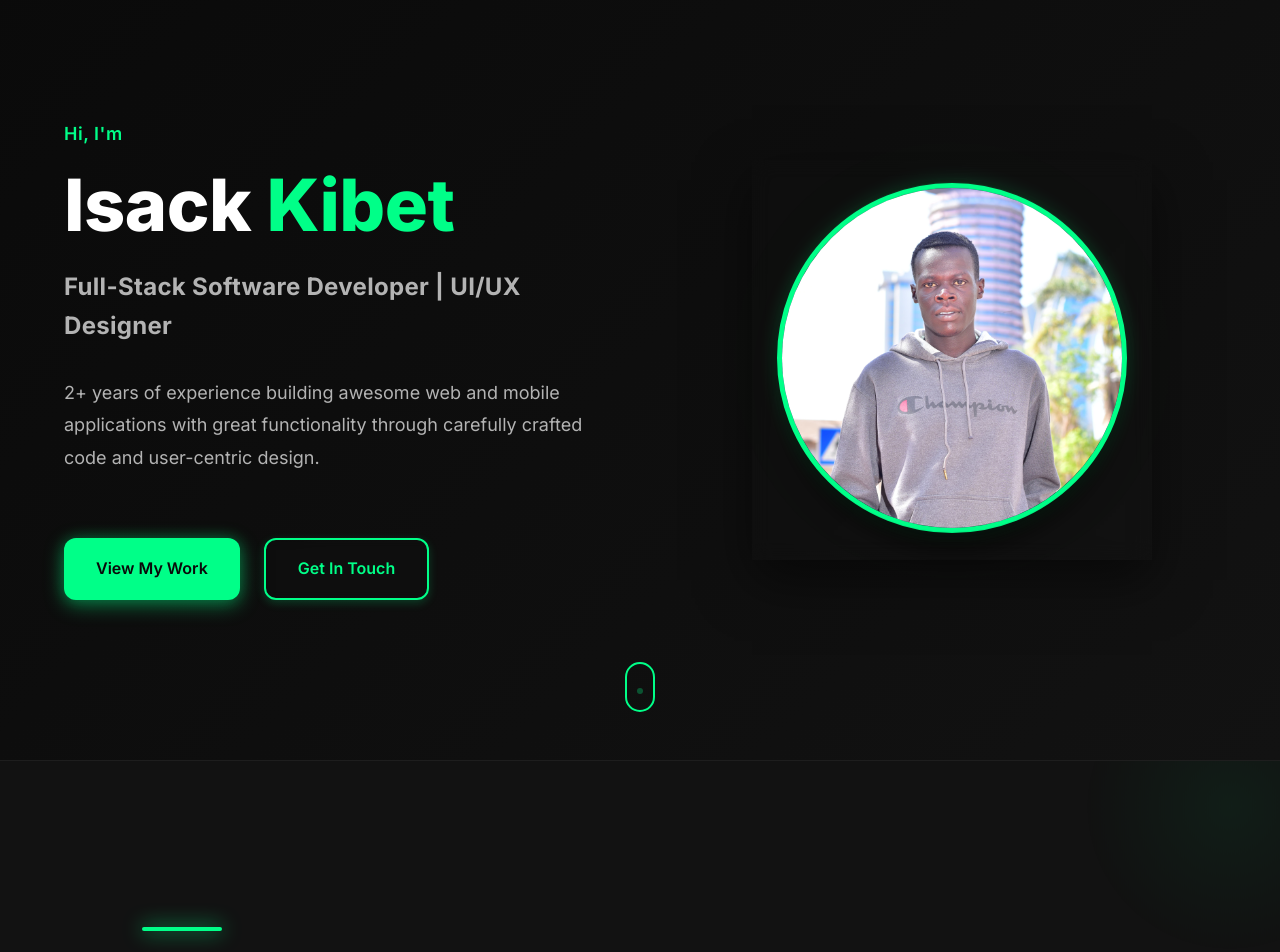
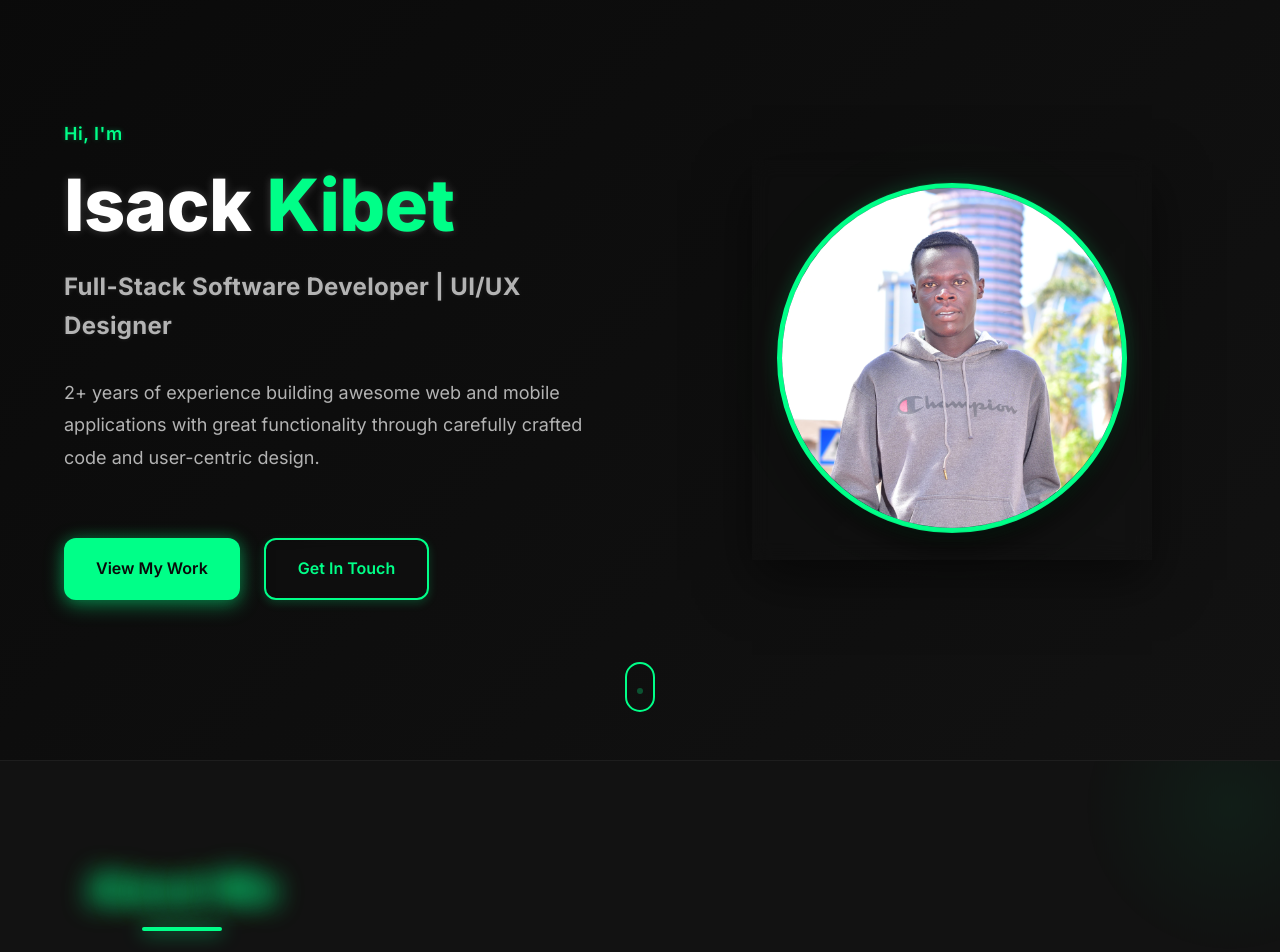
Before and after one commit to isackkibet/isack-profile, a React (Vite) app in the folder portfolio-frontend/: page / in a window 1280 px wide. Shown: the part 120-1072 px from the top of the page. Built offline with nearby package versions, Linux system fonts and the light colour scheme; no server answers.

Commit message:
Restore glowing colors to titles as requested

```diff
--- a/portfolio-frontend/src/components/sections/About.css
+++ b/portfolio-frontend/src/components/sections/About.css
@@ -43,6 +43,8 @@
   position: relative;
   color: var(--color-text-primary);
   letter-spacing: -0.5px;
+  text-shadow: 0 0 15px rgba(0, 255, 136, 0.4);
+  animation: titleGlow 2s ease-in-out infinite alternate;
   -webkit-font-smoothing: antialiased;
   -moz-osx-font-smoothing: grayscale;
   text-rendering: optimizeLegibility;
@@ -92,6 +94,7 @@
   color: var(--color-accent);
   margin-bottom: var(--spacing-md);
   font-weight: 700;
+  text-shadow: 0 0 5px rgba(0, 255, 136, 0.3);
   -webkit-font-smoothing: antialiased;
   -moz-osx-font-smoothing: grayscale;
   text-rendering: optimizeLegibility;
--- a/portfolio-frontend/src/components/sections/Contact.css
+++ b/portfolio-frontend/src/components/sections/Contact.css
@@ -39,6 +39,8 @@
   position: relative;
   color: var(--color-text-primary);
   letter-spacing: -0.5px;
+  text-shadow: 0 0 15px rgba(0, 255, 136, 0.4);
+  animation: titleGlow 2s ease-in-out infinite alternate;
   -webkit-font-smoothing: antialiased;
   -moz-osx-font-smoothing: grayscale;
   text-rendering: optimizeLegibility;
@@ -80,6 +82,7 @@
   text-rendering: optimizeLegibility;
   letter-spacing: -0.3px;
   font-weight: 700;
+  text-shadow: 0 0 5px rgba(0, 255, 136, 0.3);
   position: relative;
   display: inline-block;
 }
@@ -186,6 +189,7 @@
   text-rendering: optimizeLegibility;
   font-feature-settings: "kern" 1;
   font-weight: 600;
+  text-shadow: 0 0 3px rgba(255, 255, 255, 0.1);
 }
 
 .social-icons {
--- a/portfolio-frontend/src/components/sections/FeaturedProjects.css
+++ b/portfolio-frontend/src/components/sections/FeaturedProjects.css
@@ -71,6 +71,8 @@
   position: relative;
   color: var(--color-text-primary);
   letter-spacing: -0.5px;
+  text-shadow: 0 0 15px rgba(0, 255, 136, 0.4);
+  animation: titleGlow 2s ease-in-out infinite alternate;
   -webkit-font-smoothing: antialiased;
   -moz-osx-font-smoothing: grayscale;
   text-rendering: optimizeLegibility;
--- a/portfolio-frontend/src/components/sections/Hero.css
+++ b/portfolio-frontend/src/components/sections/Hero.css
@@ -28,6 +28,7 @@
   margin-bottom: var(--spacing-sm);
   font-weight: 600;
   letter-spacing: 0.5px;
+  text-shadow: 0 0 5px rgba(0, 255, 136, 0.3);
   -webkit-font-smoothing: antialiased;
   -moz-osx-font-smoothing: grayscale;
 }
@@ -37,6 +38,7 @@
   font-weight: 800;
   margin-bottom: var(--spacing-md);
   line-height: 1.1;
+  text-shadow: 0 0 10px rgba(255, 255, 255, 0.2);
   -webkit-font-smoothing: antialiased;
   -moz-osx-font-smoothing: grayscale;
   letter-spacing: -0.5px;
@@ -47,6 +49,7 @@
   color: var(--color-text-secondary);
   font-weight: 700;
   margin-bottom: var(--spacing-lg);
+  text-shadow: 0 0 5px rgba(255, 255, 255, 0.1);
   -webkit-font-smoothing: antialiased;
   -moz-osx-font-smoothing: grayscale;
   letter-spacing: 0.3px;
--- a/portfolio-frontend/src/components/sections/Skills.css
+++ b/portfolio-frontend/src/components/sections/Skills.css
@@ -14,6 +14,7 @@
   margin-bottom: var(--spacing-3xl);
   font-weight: 800;
   position: relative;
+  text-shadow: 0 0 10px rgba(255, 255, 255, 0.2);
   -webkit-font-smoothing: antialiased;
   -moz-osx-font-smoothing: grayscale;
   letter-spacing: -0.5px;
@@ -46,6 +47,7 @@
   color: var(--color-accent);
   margin-bottom: var(--spacing-lg);
   font-weight: 700;
+  text-shadow: 0 0 5px rgba(0, 255, 136, 0.3);
   -webkit-font-smoothing: antialiased;
   -moz-osx-font-smoothing: grayscale;
   letter-spacing: -0.3px;
--- a/portfolio-frontend/src/pages/Projects.css
+++ b/portfolio-frontend/src/pages/Projects.css
@@ -88,6 +88,8 @@
   font-size: var(--font-size-5xl);
   font-weight: 800;
   margin-bottom: var(--spacing-md);
+  text-shadow: 0 0 15px rgba(0, 255, 136, 0.4);
+  animation: titleGlow 2s ease-in-out infinite alternate;
   position: relative;
   z-index: 1;
   -webkit-font-smoothing: antialiased;
@@ -113,6 +115,7 @@
   text-rendering: optimizeLegibility;
   letter-spacing: 0.3px;
   font-feature-settings: "kern" 1;
+  text-shadow: 0 0 5px rgba(255, 255, 255, 0.1);
   max-width: 600px;
   margin: 0 auto var(--spacing-lg);
   line-height: 1.6;
```
Also changed, not shown: 1 other file (tests, documents, lock files or other folders).
